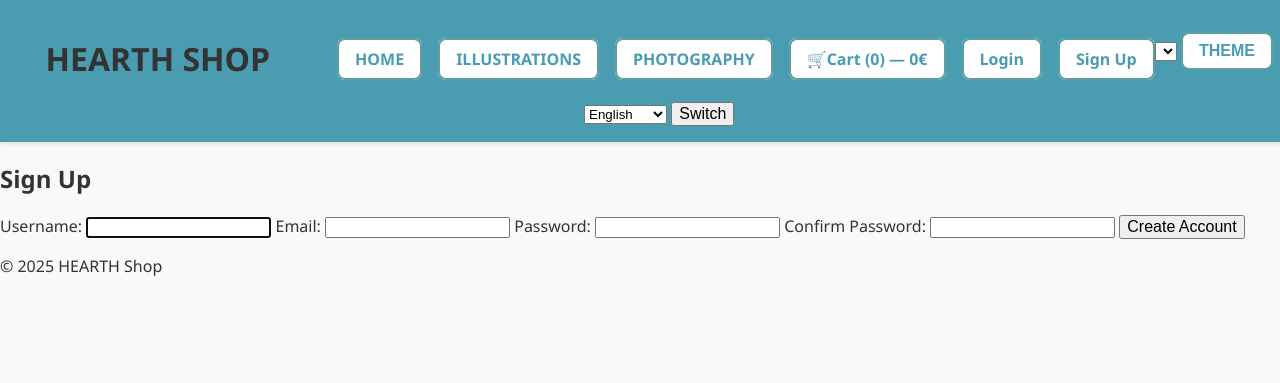
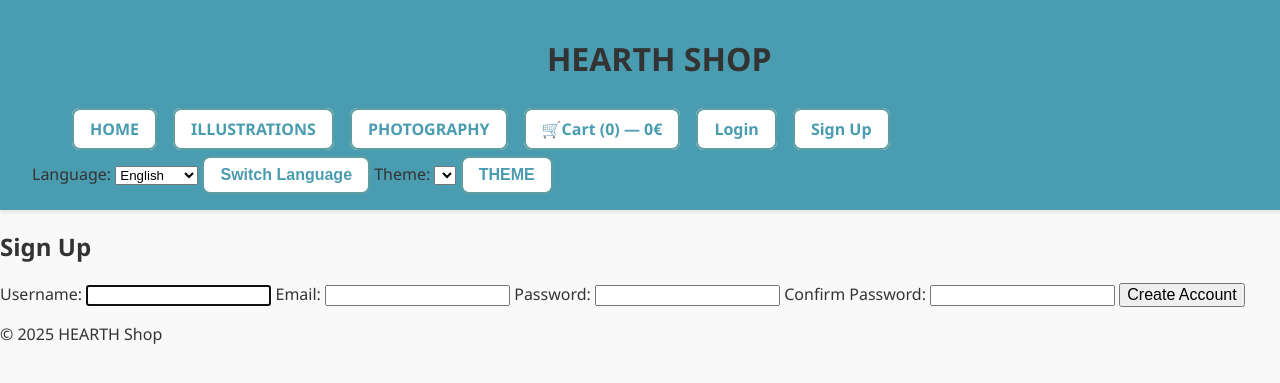
Before and after one commit to hearthdesign/hearth_design, a Django app: page /signup/ in a window 1280 px wide. Shown: the top 383 px of the page. Run offline with Django 5.2, Linux system fonts and the light colour scheme; lists and menus that the app fills with data are empty.

Commit message:
Add: dropdown-menu and style

```diff
--- a/hearth_shop/hearth_shop/static/css/style.css
+++ b/hearth_shop/hearth_shop/static/css/style.css
@@ -63,6 +63,14 @@
   .nav_btn:hover {
     text-decoration: underline;
   }
+
+/* ===========================
+   DROPDOWN MENU
+   =========================== */
+dropdown-menu {
+  position: relative;
+  display: inline-block;
+}
 
 /* ===========================
    GALLERY GRID
--- a/hearth_shop/hearth_shop/templates/base.html
+++ b/hearth_shop/hearth_shop/templates/base.html
@@ -21,22 +21,6 @@
                 Welcome back, {{ name }}!
             {% endblocktrans %}
         {% endif %}
-
-        <form action="{% url 'set_language' %}" method="post">
-          {% csrf_token %}
-          <input name="next" type="hidden" value="{{ request.path }}">
-          <select name="language">
-            <option value="en">{% trans "English" %}</option>
-            <option value="de">{% trans "Deutsch" %}</option>
-            <option value="fr">{% trans "Français" %}</option>
-            <option value="es">{% trans "Español" %}</option>
-            <option value="it">{% trans "Italiano" %}</option>
-            <option value="pt">{% trans "Português" %}</option>
-            <option value="zh-hans">{% trans "简体中文" %}</option>
-            <option value="ja">{% trans "日本語" %}</option>
-          </select>
-          <button type="submit">{% trans "Switch" %}</button>
-        </form>
 
     </header>
 
--- a/hearth_shop/hearth_shop/templates/includes/navbar.html
+++ b/hearth_shop/hearth_shop/templates/includes/navbar.html
@@ -38,13 +38,36 @@
       <li><a href="{% url 'signup' %}" class="nav_btn">{% trans "Sign Up" %}</a></li>
 {% endif %}
     </ul>
+
+  <!-- Combined dropdown menu for language and theme -->
+<div class="dropdown-menu">
+  <form action="{% url 'set_language' %}" method="post" style="display:inline;">
+    {% csrf_token %}
+    <input name="next" type="hidden" value="{{ request.path }}">
+
+    <label for="language-select">{% trans "Language" %}:</label>
+    <select name="language" id="language-select">
+      <option value="en">{% trans "English" %}</option>
+      <option value="de">{% trans "Deutsch" %}</option>
+      <option value="fr">{% trans "Français" %}</option>
+      <option value="es">{% trans "Español" %}</option>
+      <option value="it">{% trans "Italiano" %}</option>
+      <option value="pt">{% trans "Português" %}</option>
+      <option value="zh-hans">{% trans "简体中文" %}</option>
+      <option value="ja">{% trans "日本語" %}</option>
+    </select>
+
+    <button type="submit" class="nav_btn">{% trans "Switch Language" %}</button>
+  </form>
   <!-- Theme filter -->
-  <form method="get" action="{% url 'theme_filter' %}">
-    <select name="theme">
+  <form method="get" action="{% url 'theme_filter' %}" style="display:inline;">
+    <label for="theme-select">{% trans "Theme" %}:</label>
+    <select name="theme" id="theme-select">
       {% for theme in themes %}
-        <option value="{{ theme.slug }}">{{ theme.name }}</option>
+        <option value="{{ theme.slug }}">{% trans theme.name %}</option>
       {% endfor %}
     </select>
+
     <button type="submit" class="nav_btn">{% trans "THEME" %}</button>
   </form>
-</nav>
+</div>
```
